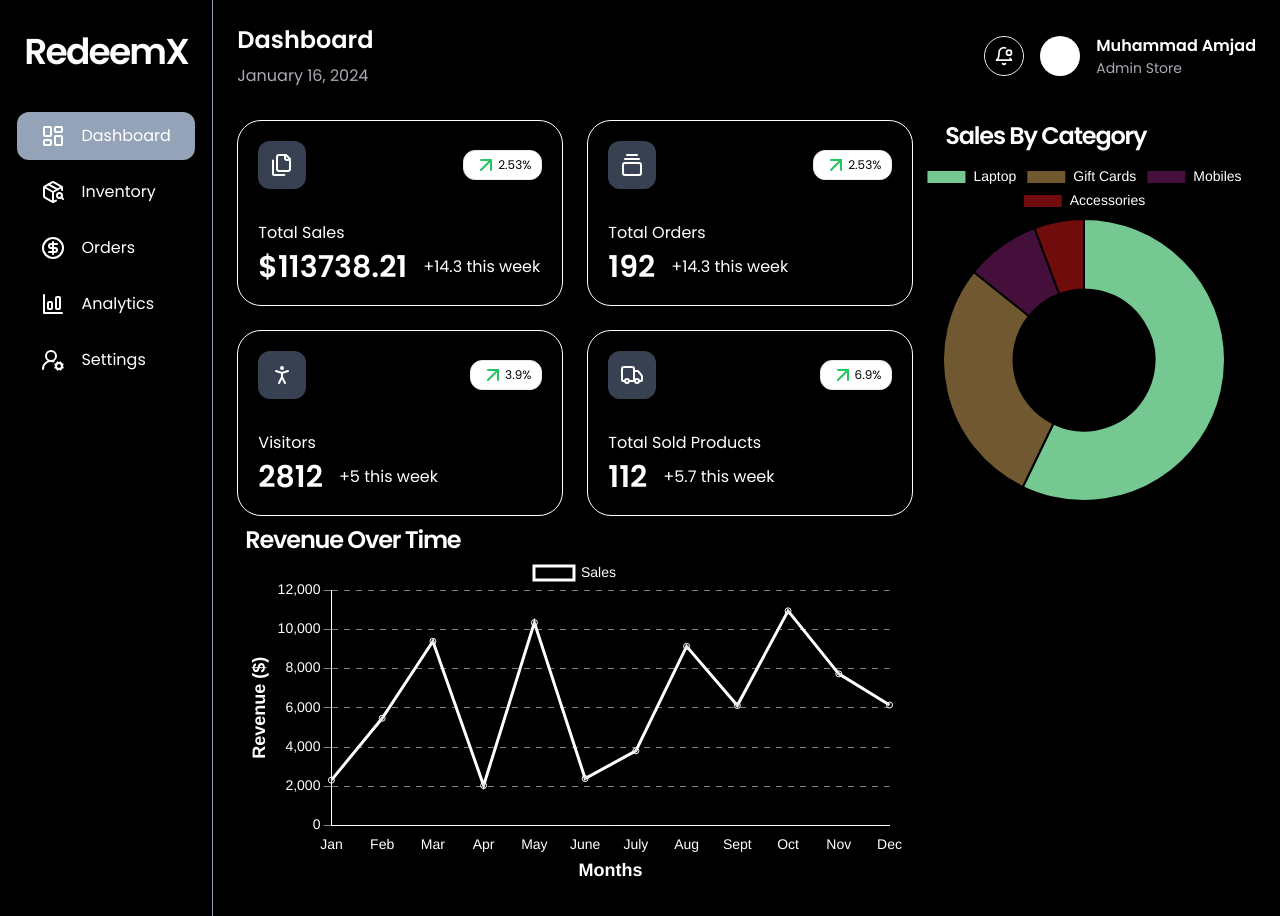
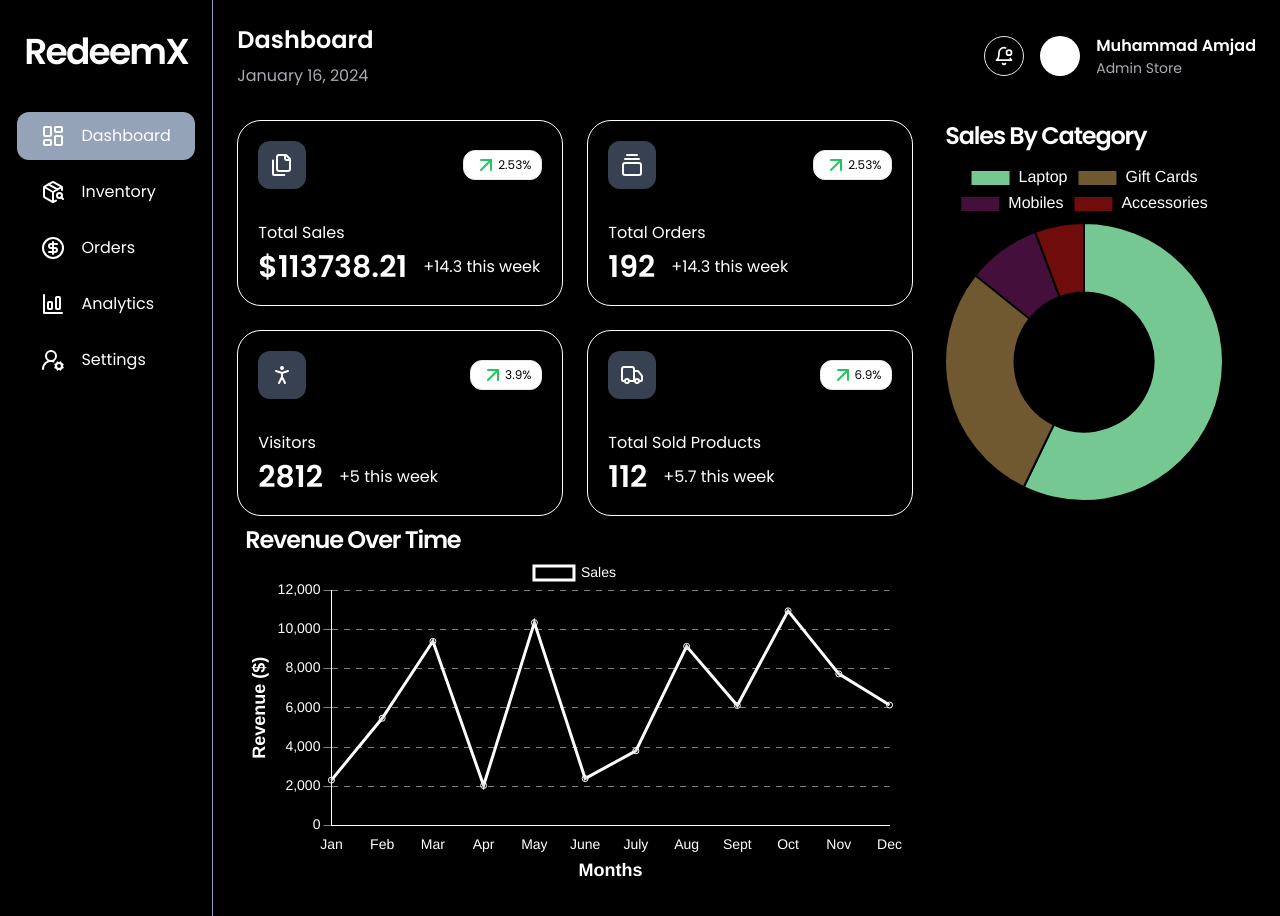
Before and after one commit to devvMuhammad/admin-redeemx, a Next.js app: page / in a window 1280 px wide. Built offline with nearby package versions, Linux system fonts and the light colour scheme.

Commit message:
changed font size of label in pie chart

```diff
--- a/src/components/dashboard/PieChart.tsx
+++ b/src/components/dashboard/PieChart.tsx
@@ -32,7 +32,7 @@ export default function PieChart() {
         options={{
           plugins: {
             legend: {
-              labels: { color: "white", font: { size: 14 } },
+              labels: { color: "white", font: { size: 16 } },
               position: "top",
             },
           },
```
